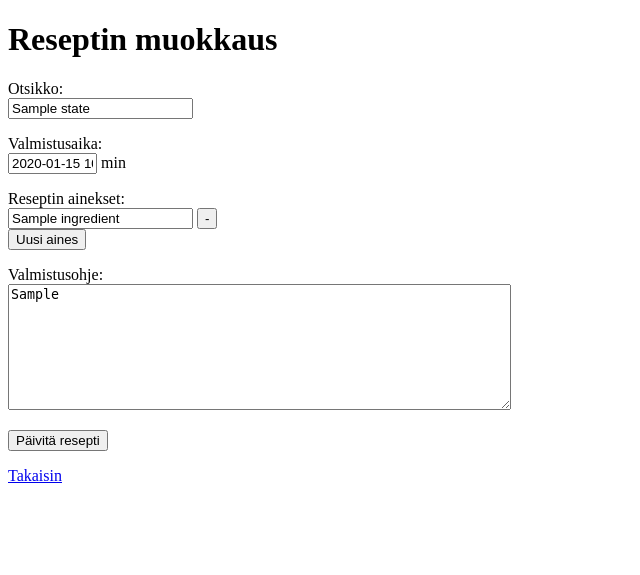
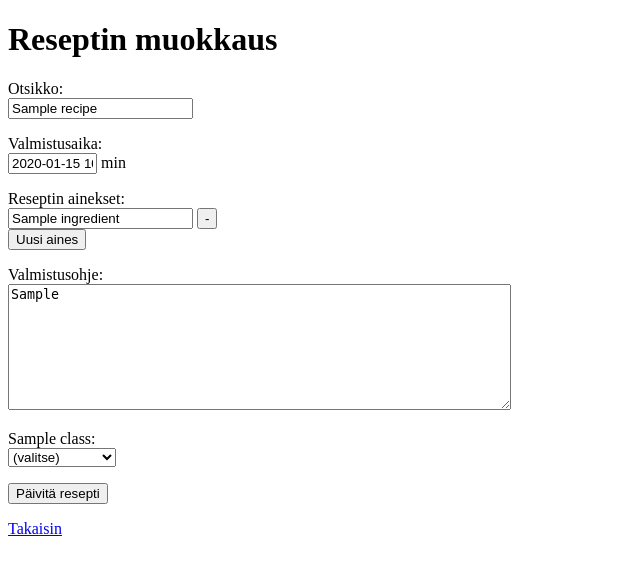
Before and after one commit to JonTahte/Ruokareseptit, a Flask app: template templates/edit_recipe.html in a window 1280 px wide. Shown: the top 575 px of the page, without its empty margins (0-640 px from the left). Run offline with Flask 3, Linux system fonts and the light colour scheme; the template is opened without the code that fills it: most values are stand-ins (such as "Sample title", 1, 10 or a date in 2020).

Commit message:
Add classes to edit page

```diff
--- a/app.py
+++ b/app.py
@@ -54,9 +54,13 @@ def new_recipe():
     require_login()
     classes = recipes.get_all_classes()
     ingredients = [""]
+
     if request.method == "POST":
-        session.update(request.form.to_dict())
-        ingredients = request.form.getlist("ingredients")
+        for name, value in request.form.items():
+            if name == "ingredients":
+                ingredients = request.form.getlist("ingredients")
+            else:
+                session[name] = value
 
         if "add" in request.form:
             ingredients.append("")
@@ -64,9 +68,10 @@ def new_recipe():
             index_to_remove = int(request.form["remove"])
             if len(ingredients) > 1:
                 ingredients.pop(index_to_remove)
+
     else:
         remove_names_from_session()
-    return render_template("new_recipe.html", ingredients=ingredients, state=session, classes=classes)
+    return render_template("new_recipe.html", ingredients=ingredients, classes=classes)
 
 @app.route("/create_recipe", methods=["POST"])
 def create_recipe():
@@ -88,14 +93,14 @@ def create_recipe():
         abort(403)
     user_id = session["user_id"]
 
-    class_names = recipes.get_all_class_names()
-    classes=[]
+    class_names = recipes.get_all_classes()
+    my_classes=[]
     for name in class_names:
         value = request.form[name]
         if value:
-            classes.append((name, value))
+            my_classes.append((name, value))
 
-    recipes.add_recipe(title, prep_time, ingredients, cooking_steps, user_id, classes)
+    recipes.add_recipe(title, prep_time, ingredients, cooking_steps, user_id, my_classes)
 
     return redirect("/")
 
@@ -110,9 +115,15 @@ def edit_recipe(recipe_id):
         abort(403)
 
     ingredients = recipe["ingredients"].split(";")
+    all_classes = recipes.get_all_classes()
+
     if request.method == "POST":
-        session.update(request.form.to_dict())
-        ingredients = request.form.getlist("ingredients")
+        for name, value in request.form.items():
+            if name == "ingredients":
+                ingredients = request.form.getlist("ingredients")
+            else:
+                session[name] = value
+
         if "add" in request.form:
             ingredients.append("")
         elif "remove" in request.form:
@@ -121,7 +132,11 @@ def edit_recipe(recipe_id):
                 ingredients.pop(index_to_remove)
     else:
         remove_names_from_session()
-    return render_template("edit_recipe.html", recipe=recipe, ingredients=ingredients, state=session)
+        for entry in recipes.get_classes(recipe_id):
+            session[entry["title"]] = entry["value"]
+
+    return render_template("edit_recipe.html", recipe=recipe,
+                           ingredients=ingredients, all_classes=all_classes)
 
 @app.route("/update_recipe", methods=["POST"])
 def update_recipe():
@@ -152,7 +167,14 @@ def update_recipe():
         abort(403)
     ingredients = ";".join(ingredients_list)
 
-    recipes.update_recipe(recipe_id, title, prep_time, ingredients, cooking_steps)
+    class_names = recipes.get_all_classes()
+    my_classes=[]
+    for name in class_names:
+        value = request.form[name]
+        if value:
+            my_classes.append((name, value))
+
+    recipes.update_recipe(recipe_id, title, prep_time, ingredients, cooking_steps, my_classes)
 
     return redirect("/recipe/" + str(recipe_id))
 
--- a/templates/edit_recipe.html
+++ b/templates/edit_recipe.html
@@ -10,11 +10,11 @@
   <form method="post">
     <p>
       Otsikko: <br />
-      <input type="text" name="title" value="{{ state.get('title', recipe.title) }}" maxlength="50" required/>
+      <input type="text" name="title" value="{{ session.get('title', recipe.title) }}" maxlength="50" required/>
     </p>
     <p>
       Valmistusaika: <br />
-      <input type="text" name="prep_time" value="{{ state.get('prep_time', recipe.prep_time) }}" size="8" maxlength=3 pattern="^[1-9][0-9]{0,2}$" required /> min
+      <input type="text" name="prep_time" value="{{ session.get('prep_time', recipe.prep_time) }}" size="8" maxlength=3 pattern="^[1-9][0-9]{0,2}$" required /> min
     </p>
     Reseptin ainekset: <br />
     {% for ingredient in ingredients %}
@@ -26,9 +26,20 @@
     <button type="submit" name="add" formnovalidate> Uusi aines </button>
     <p>
     Valmistusohje:<br />
-    <textarea name="cooking_steps" rows="8" cols="60" maxlength="1000" required>{{ state.get("cooking_steps", recipe.cooking_steps) }}</textarea>
+    <textarea name="cooking_steps" rows="8" cols="60" maxlength="1000" required>{{ session.get("cooking_steps", recipe.cooking_steps) }}</textarea>
     </p>
     <input type="hidden" name="recipe_id" value="{{ recipe.id }}"/>
+    {% for class in all_classes %}
+    <p>
+      {{ class }}: <br />
+      <select name="{{class}}">
+        <option value="">(valitse)</option>
+        {% for option in all_classes[class] %}
+          <option value="{{option}}" {%if session.get(class) == option %} selected {% endif %}>{{  option }}</option>
+        {% endfor %}
+      </select>
+      </p>
+    {% endfor %}
     <button type="submit" formaction="/update_recipe" name="send">Päivitä resepti</button>
   </form>
   <p>
--- a/templates/index.html
+++ b/templates/index.html
@@ -9,13 +9,13 @@
   <h1>Reseptisovellus</h1>
   {% if session.username %}
   <p>
-    Olet kirjautunut nimellä {{ session.username }}, id-numerosi on {{ session.user_id }}
-  </p>
-  <p>
     <a href="/logout"> Kirjaudu ulos</a>
   </p>
   <p>
     <a href="/new_recipe"> Uusi resepti</a>
+  </p>
+    <p>
+    <a href="/user/{{ session.user_id }}"> Omat Reseptit</a>
   </p>
 
   {% else %}
```
Also changed, not shown: recipes.py (+9 -2 lines), templates/new_recipe.html (+4 -4 lines).
